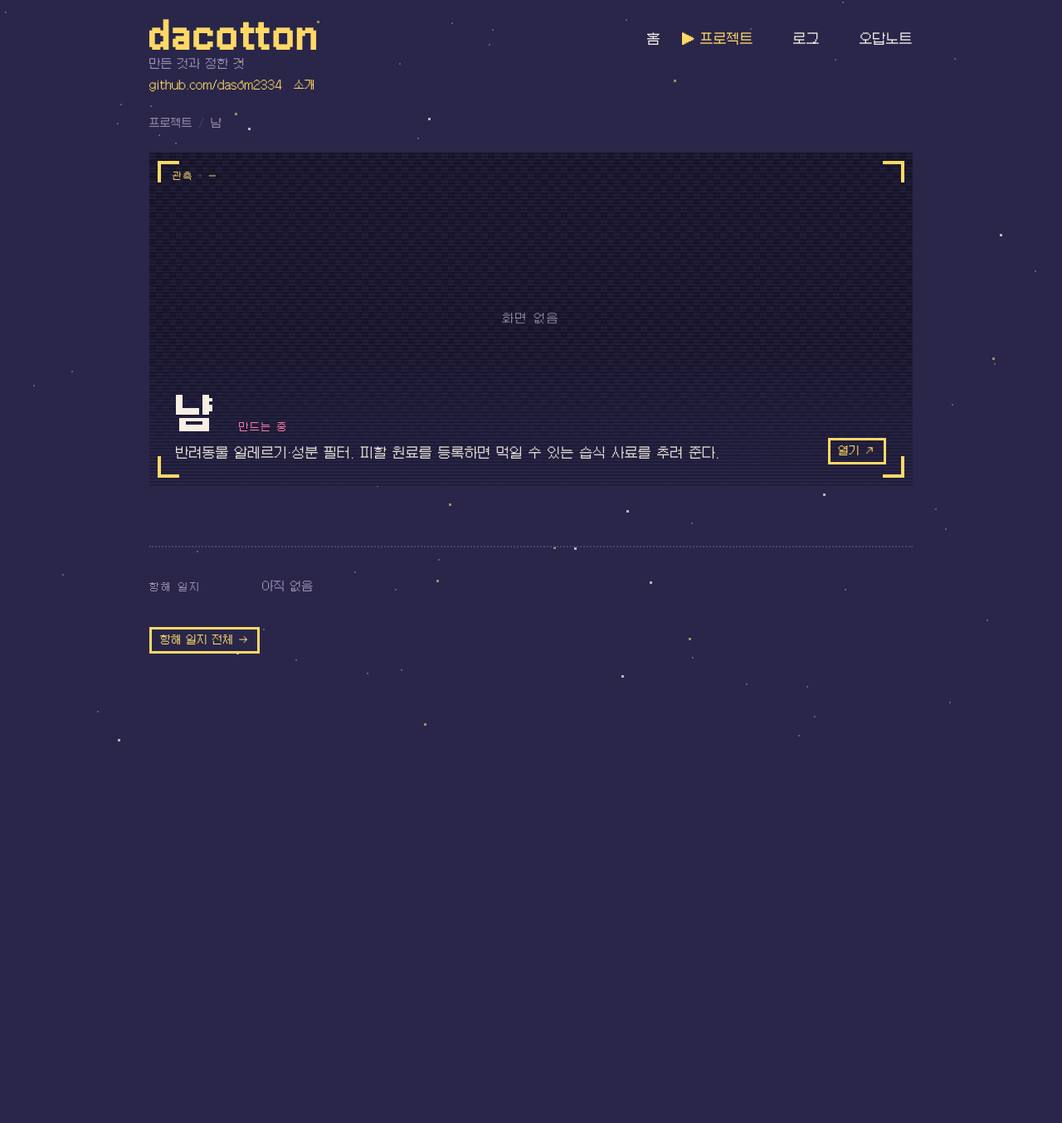
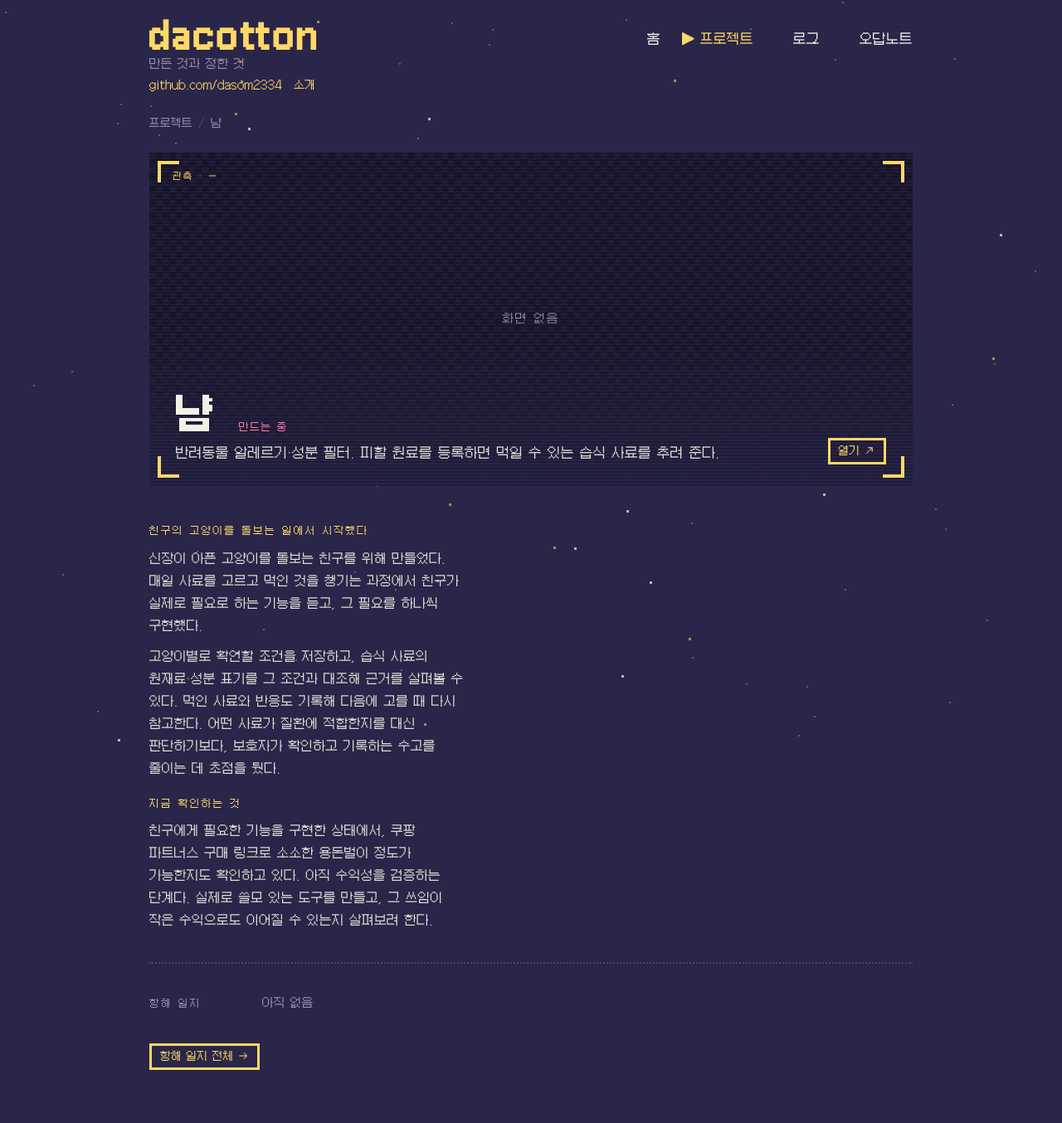
Before and after one commit to dasom2334/dacotton, a Jekyll site: the page built from _projects/nyam.md, in a window 1280 px wide. Shown: the whole page at 83% size. Built offline with Jekyll 4.4.1, drawn with Linux system fonts in a browser that asks for light colours; before the commit the page ends 900 px from its top, so only the background shows below that.

Commit message:
docs: 냠 제작 배경과 수익화 검토 상태 소개

```diff
--- a/_projects/nyam.md
+++ b/_projects/nyam.md
@@ -3,3 +3,12 @@ slug: nyam
 title: 냠
 nav: projects
 ---
+## 친구의 고양이를 돌보는 일에서 시작했다
+
+신장이 아픈 고양이를 돌보는 친구를 위해 만들었다. 매일 사료를 고르고 먹인 것을 챙기는 과정에서 친구가 실제로 필요로 하는 기능을 듣고, 그 필요를 하나씩 구현했다.
+
+고양이별로 확인할 조건을 저장하고, 습식 사료의 원재료·성분 표기를 그 조건과 대조해 근거를 살펴볼 수 있다. 먹인 사료와 반응도 기록해 다음에 고를 때 다시 참고한다. 어떤 사료가 질환에 적합한지를 대신 판단하기보다, 보호자가 확인하고 기록하는 수고를 줄이는 데 초점을 뒀다.
+
+## 지금 확인하는 것
+
+친구에게 필요한 기능을 구현한 상태에서, 쿠팡 파트너스 구매 링크로 소소한 용돈벌이 정도가 가능한지도 확인하고 있다. 아직 수익성을 검증하는 단계다. 실제로 쓸모 있는 도구를 만들고, 그 쓰임이 작은 수익으로도 이어질 수 있는지 살펴보려 한다.
```
